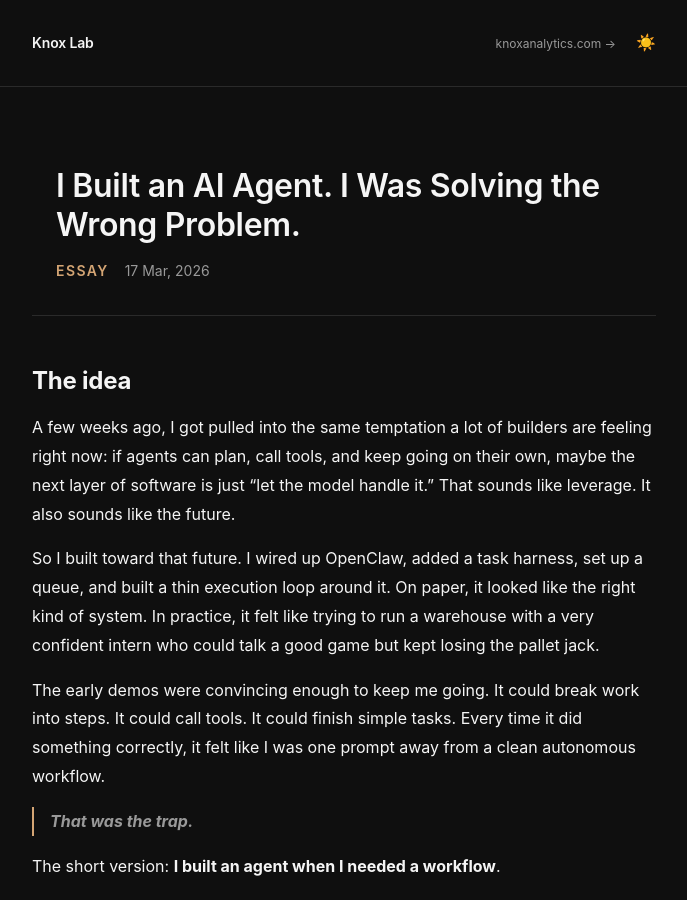
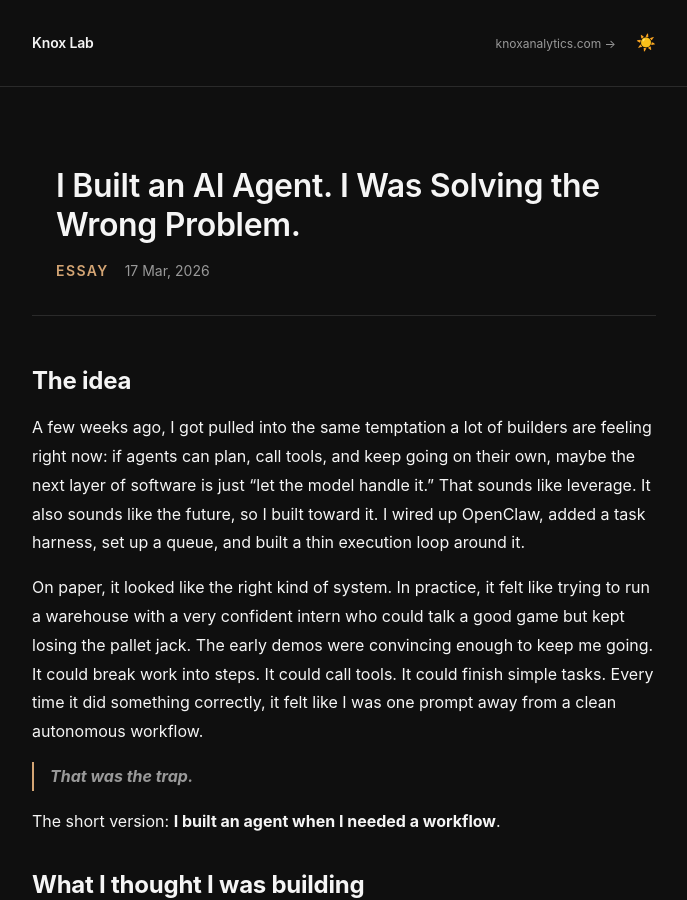
Before and after one commit to sfayka/lab, a Jekyll site: the page built from _posts/2026-03-17-from_openclaw_to_something_else.md, in a window 1280 px wide and 900 px high. Shown: the whole window, without its empty margins (296-983 px from the left). Built offline with Jekyll 4.4.1, drawn with Linux system fonts in a browser that asks for light colours; some of the changed text lies outside the part shown.

Commit message:
Tighten opening and reduce emphasis

```diff
--- a/_posts/2026-03-17-from_openclaw_to_something_else.md
+++ b/_posts/2026-03-17-from_openclaw_to_something_else.md
@@ -18,11 +18,9 @@ slug: buil-ai-agent-solving-wrong-problem
 
 ## The idea
 
-A few weeks ago, I got pulled into the same temptation a lot of builders are feeling right now: if agents can plan, call tools, and keep going on their own, maybe the next layer of software is just “let the model handle it.” That sounds like leverage. It also sounds like the future.
+A few weeks ago, I got pulled into the same temptation a lot of builders are feeling right now: if agents can plan, call tools, and keep going on their own, maybe the next layer of software is just “let the model handle it.” That sounds like leverage. It also sounds like the future, so I built toward it. I wired up OpenClaw, added a task harness, set up a queue, and built a thin execution loop around it.
 
-So I built toward that future. I wired up OpenClaw, added a task harness, set up a queue, and built a thin execution loop around it. On paper, it looked like the right kind of system. In practice, it felt like trying to run a warehouse with a very confident intern who could talk a good game but kept losing the pallet jack.
-
-The early demos were convincing enough to keep me going. It could break work into steps. It could call tools. It could finish simple tasks. Every time it did something correctly, it felt like I was one prompt away from a clean autonomous workflow.
+On paper, it looked like the right kind of system. In practice, it felt like trying to run a warehouse with a very confident intern who could talk a good game but kept losing the pallet jack. The early demos were convincing enough to keep me going. It could break work into steps. It could call tools. It could finish simple tasks. Every time it did something correctly, it felt like I was one prompt away from a clean autonomous workflow.
 
 > **That was the trap.**
 
@@ -130,5 +126,3 @@ I am still building from this workflow. The next thing I want is a small tool th
 That is a much more interesting problem than “can I build a perfect agent.” It is also a much more useful one.
 
 I did not abandon the idea of AI agents. I just stopped asking them to solve the wrong problem.
-
-<u>That</u> is the part worth carrying forward.
```
Also changed, not shown: other parts of _posts/2026-03-17-from_openclaw_to_something_else.md (+0 -2 lines).
